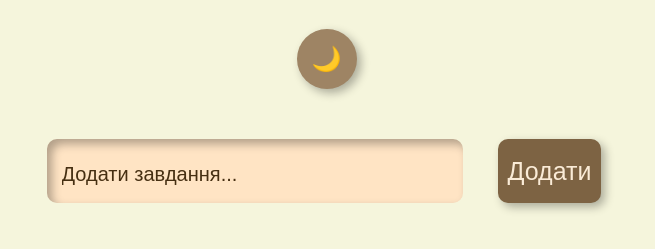
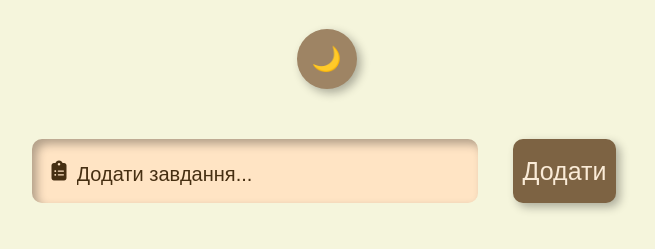
Before and after one commit to Viktor-Baratej/TODO-LIST, a website: page index.html in a window 1280 px wide. Shown: the part 209-458 px from the top of the page, without its empty margins (316-971 px from the left). Drawn offline with Linux system fonts and the light colour scheme.

Commit message:
add icons

```diff
--- a/index.html
+++ b/index.html
@@ -5,6 +5,11 @@
     <meta name="viewport" content="width=device-width, initial-scale=1.0" />
     <title>My todo-list</title>
     <link rel="stylesheet" href="./s.css" />
+    <link
+      rel="stylesheet"
+      href="https://cdnjs.cloudflare.com/ajax/libs/font-awesome/6.4.2/css/all.min.css"
+    />
+
     <script type="module" src="./script.js" defer></script>
     <script type="module" src="./toggle.js" defer></script>
   </head>
@@ -14,7 +19,10 @@
       <button id="theme-toggle">
         <span id="theme-icon">🌙</span>
       </button>
+
       <form class="form-content" id="task-form">
+        <div class="input-container">
+          <i class="fa-solid fa-clipboard-list"></i>
           <input
             class="form-input"
             type="text"
@@ -22,6 +30,7 @@
             placeholder="Додати завдання..."
             required
           />
+        </div>
         <button class="form-btn" type="submit">Додати</button>
       </form>
 
--- a/package.json
+++ b/package.json
@@ -16,5 +16,8 @@
   "bugs": {
     "url": "https://github.com/Viktor-Baratej/TODO-LIST/issues"
   },
-  "homepage": "https://github.com/Viktor-Baratej/TODO-LIST#readme"
+  "homepage": "https://github.com/Viktor-Baratej/TODO-LIST#readme",
+  "dependencies": {
+    "@fortawesome/fontawesome-free": "^6.7.2"
+  }
 }
--- a/s.css
+++ b/s.css
@@ -50,21 +50,37 @@ body {
   text-decoration: underline;
   color: rgb(70, 47, 18);
 }
+
+/* Контейнер для іконки та інпуту */
+.input-container {
+  position: relative;
+  display: flex;
+  align-items: center;
+}
+
+/* Іконка всередині інпуту */
+.input-container i {
+  position: absolute;
+  left: 20px; /* Відступ від лівого краю */
+  color: rgb(70, 47, 18);
+  font-size: 20px;
+}
+
 .form-content {
   display: flex;
   gap: 30px;
 }
+
 .form-input {
-  padding: 15px;
+  padding: 15px 15px 15px 45px;
   border-radius: 10px;
   border: none;
-  /* box-shadow: 4px 4px 10px rgba(0, 0, 0, 0.3); */
   box-shadow: inset 5px 5px 10px rgba(0, 0, 0, 0.3);
-
   color: rgb(70, 47, 18);
   font-size: 30px;
   background-color: bisque;
 }
+
 ::placeholder {
   color: rgb(70, 47, 18);
   font-size: 20px;
@@ -113,7 +129,7 @@ body {
   color: #e0c9a6;
 }
 
-.dark-theme .form-input {
+.dark-theme .form-input .input-container i {
   background-color: #4a2e19;
   color: #f5deb3;
   box-shadow: inset 5px 5px 10px rgba(255, 255, 255, 0.1);
```
Also changed, not shown: 1 other file. Lines whose indentation alone changed are shown as unchanged.
